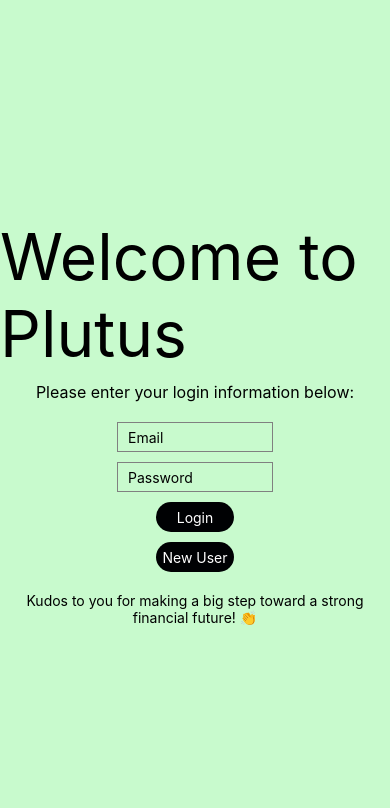
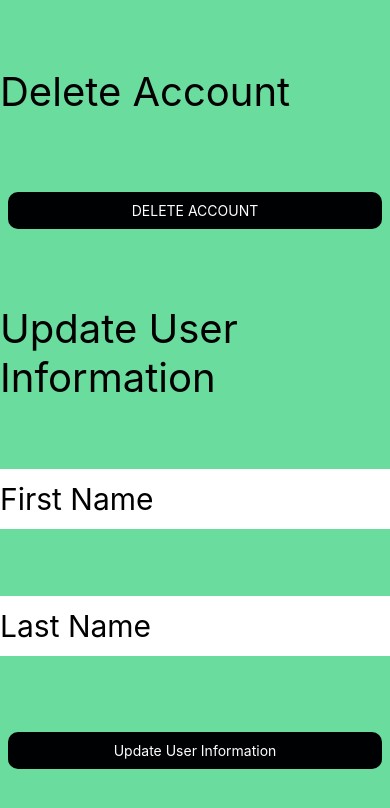
Before and after one commit to KalebHedrick/PlutusFrontEnd, a React Native app in the folder Plutus/: screen /Settings in a window 390 px wide. Shown: the top 808 px of the page. Built offline with nearby package versions, Linux system fonts and the light colour scheme.

Commit message:
settings complete

```diff
--- a/Plutus/App.js
+++ b/Plutus/App.js
@@ -7,6 +7,7 @@ import { HomeScreen } from './screens/homeScreen';
 import { NewUser } from './screens/Account Creation/newUser';
 import ExpenseScreen from './screens/expenseScreen';
 import IncomeScreen from './screens/incomeScreen';
+import SettingsScreen from './screens/settings';
 const Tab = createNativeStackNavigator();
 export default function App() {
   return (
@@ -20,6 +21,7 @@ export default function App() {
         <Tab.Screen name ="New User" component={NewUser} />
         <Tab.Screen name = "Add Expense" component={ExpenseScreen} />
         <Tab.Screen name = "Edit Income" component = {IncomeScreen}/>
+        <Tab.Screen name = "Settings" component = {SettingsScreen}/>
       </Tab.Navigator>
     </NavigationContainer>
 
--- a/Plutus/screens/Landing Page/loginScreen.js
+++ b/Plutus/screens/Landing Page/loginScreen.js
@@ -11,7 +11,8 @@ const Login = ({ navigation }) => {
 //post for login info
     console.log('Email:', email);
     console.log('Password:', password);
-
+localStorage.setItem('email', email)
+localStorage.setItem('password', password)
     fetch(LoginUrl, {
   method: 'POST',
   headers: {
--- a/Plutus/screens/expenseScreen.js
+++ b/Plutus/screens/expenseScreen.js
@@ -1,12 +1,13 @@
 import React, { useState, useEffect } from 'react';
-import { View, Text, TextInput, TouchableOpacity, StyleSheet, FlatList, ScrollView } from 'react-native';
+import { View, Text, TextInput, TouchableOpacity, StyleSheet, FlatList, ScrollView, Picker } from 'react-native';
+let userEmail = localStorage.getItem('email');
 const ExpenseScreen = ({ navigation }) => {
   const [expenseName, setExpenseName] = useState('');
   const [expenseAmount, setExpenseAmount] = useState('');
   const [expenseDate, setExpenseDate] = useState('');
   const [expenseList, setExpenseList] = useState('');
    function retreiveExpenses() {
-    fetch('http://3.17.169.64:3000/expenses/all?email=planwithplutus@gmail.com', {
+    fetch('http://3.17.169.64:3000/expenses/all?email=' + userEmail, {
       method: 'GET',
       headers: {
         Accept: 'application/json',
@@ -43,7 +44,7 @@ const ExpenseScreen = ({ navigation }) => {
     }
 
     const expenseData = {
-      email: 'planwithplutus@gmail.com',
+      email: userEmail,
       amount: parseFloat(expenseAmount),
       currency: 'usd',
       method: 'credit_card', //can be credit_card or debit_card
@@ -80,22 +81,16 @@ const ExpenseScreen = ({ navigation }) => {
 
   return (
     <View style={styles.container}>
-      {/* Top Bar */}
       <View style={styles.topBar}>
         <Text style={styles.viewExpensesText}>View Expenses</Text>
       </View>
+      <View style={{flexDirection:"row", flex:1}}>
+      {/* Top Bar */}
+
 
       {/* Left Section */}
       <View style={styles.leftSection}>
-        <View style={styles.categoryBox}>
-          <Text style={styles.categoryText}>Daily Expenses</Text>
-        </View>
-        <View style={styles.categoryBox}>
-          <Text style={styles.categoryText}>Weekly Expenses</Text>
-        </View>
-        <View style={styles.categoryBox}>
-          <Text style={styles.categoryText}>Monthly Expenses</Text>
-        </View>
+        <TimeComponent/>
       </View>
 
       {/* Right Section */}
@@ -139,6 +134,7 @@ const ExpenseScreen = ({ navigation }) => {
           <ExpenseList data={expenseList}/>
         </View>
       </View>
+      </View>
     </View>
   );
 };
@@ -147,15 +143,15 @@ const ExpenseScreen = ({ navigation }) => {
 const ExpenseList = ({ data, onDeleteItem }) => {
   const ExpenseItem = ({ item }) => (
     <View style={{flexDirection: "column", justifyContent: "space-evenly", borderColor: "#69DC9E", borderWidth: 3, borderRadius: 20}}>
-      <Text style={{fontSize: 30}}>expense type:{item.type}</Text>
-      <Text style={{fontSize: 30}}>expense amount: ${item.amount}</Text>
+      <Text style={{fontSize: 30}}>{item.type}</Text>
+      <Text style={{fontSize: 30}}>amount: ${item.amount}</Text>
       <TouchableOpacity onPress={() => onDeleteItem(item.expenseId)} style={{fontSize: 15, padding:10, alignSelf:"flex-start"}}>
         <Text style={{borderColor: "red", borderWidth: 3, borderRadius: 20}}>Delete</Text>
       </TouchableOpacity>
     </View>
   )
   function onDeleteItem(id) {
-    let deleteURL = 'http://3.17.169.64:3000/expenses/delete?email=planwithplutus@gmail.com&expenseIds=' + id
+    let deleteURL = 'http://3.17.169.64:3000/expenses/delete?email=' + userEmail + '&expenseIds=' + id
     console.log(deleteURL);
     fetch(deleteURL, {
   method: 'DELETE',
@@ -184,13 +180,140 @@ const ExpenseList = ({ data, onDeleteItem }) => {
 
 //END OF EXPENSE LIST CODE
 
+
+const TimeComponent = () => {
+  const [selectedInterval, setSelectedInterval] = useState('Today');
+  const [data, setData] = useState('');
+   const ExpenseItem = ({ item }) => (
+    <View style={{flexDirection: "column", justifyContent: "space-evenly", borderColor: "#000000", borderWidth: 3, borderRadius: 20}}>
+      <Text style={{fontSize: 30}}>{item.type}</Text>
+      <Text style={{fontSize: 30}}>amount ${item.amount}</Text>
+
+    </View>
+  )
+  useEffect(() => {
+
+    // Fetch or generate data based on the selected interval
+    const fetchData = async () => {
+      // Replace this with your logic to fetch data based on the selected interval
+      let newData = [];
+      let today = getTodaysDate();
+      let week = getOneWeekAgo();
+      let month = getOneMonthAgo();
+      switch (selectedInterval) {
+
+        case 'Daily':
+
+         let res =await fetch('http://3.17.169.64:3000/expenses/bydaterange?email=' + userEmail + '&startDate=' + today + '&endDate=' + today,{
+  method: 'GET',
+  headers: {
+    Accept: 'application/json',
+    'Content-Type': 'application/json',
+  },
+})
+newData = await res.json()
+          break;
+        case 'Weekly':
+            let res2 =await fetch('http://3.17.169.64:3000/expenses/bydaterange?email=' + userEmail + '&startDate=' + week + '&endDate=' + today,{
+  method: 'GET',
+  headers: {
+    Accept: 'application/json',
+    'Content-Type': 'application/json',
+  },
+})
+newData = await res2.json()
+
+          break;
+        case 'Monthly':
+           let res3 =await fetch('http://3.17.169.64:3000/expenses/bydaterange?email=' + userEmail + '&startDate=' + month + '&endDate=' + today,{
+  method: 'GET',
+  headers: {
+    Accept: 'application/json',
+    'Content-Type': 'application/json',
+  },
+})
+newData = await res3.json()
+          break;
+        default:
+          break;
+      }
+      setData(newData)
+    };
+
+    fetchData();
+  }, [selectedInterval]);
+  console.log(data);
+  return (
+    <View>
+      {/* Dropdown to select interval */}
+      <Text style={styles.inputTitle}>Select a timeframe</Text>
+      <Picker
+        selectedValue={selectedInterval}
+        onValueChange={(itemValue) => setSelectedInterval(itemValue)}
+        style = {{margin:6, alignSelf: "flex-start"}}
+      >
+        <Picker.Item label="Today" value="Daily" />
+        <Picker.Item label="Last 7 days" value="Weekly" />
+        <Picker.Item label="Last 30 days" value="Monthly" />
+      </Picker>
+
+      {/* FlatList to display data based on the selected interval */}
+     <ScrollView contentContainerStyle={{ flexGrow: 1 }}>
+    <FlatList
+      data={data}
+      extraData={data}
+      keyExtractor={(item) => item.id}
+      renderItem={({ item }) => <ExpenseItem item={item} />}
+      contentContainerStyle={{
+    flexGrow: 1,
+    }}
+    ItemSeparatorComponent={() => (
+              <View style={{ height: 2}} />
+            )}
+    />
+    </ScrollView>
+    </View>
+  );
+};
+//helper date functions
+function getTodaysDate() {
+  const today = new Date();
+  const year = today.getFullYear();
+  const month = String(today.getMonth() + 1).padStart(2, '0');
+  const day = String(today.getDate()).padStart(2, '0');
+
+  return `${year}-${month}-${day}`;
+}
+function getOneWeekAgo() {
+  const today = new Date();
+  const oneWeekAgo = new Date(today);
+  oneWeekAgo.setDate(today.getDate() - 7);
+
+  const year = oneWeekAgo.getFullYear();
+  const month = String(oneWeekAgo.getMonth() + 1).padStart(2, '0');
+  const day = String(oneWeekAgo.getDate()).padStart(2, '0');
+
+  return `${year}-${month}-${day}`;
+}
+function getOneMonthAgo() {
+  const today = new Date();
+  const thirtyDaysAgo = new Date(today);
+  thirtyDaysAgo.setDate(today.getDate() - 30);
+
+  const year = thirtyDaysAgo.getFullYear();
+  const month = String(thirtyDaysAgo.getMonth() + 1).padStart(2, '0');
+  const day = String(thirtyDaysAgo.getDate()).padStart(2, '0');
+
+  return `${year}-${month}-${day}`;
+}
 const styles = StyleSheet.create({
   container: {
     flex: 1,
-    flexDirection: 'row',
+
   },
   topBar: {
-    flex: 1,
+    height: "5%",
+    width: "100%",
     backgroundColor: '#000103',
     justifyContent: 'center',
     alignItems: 'center',
@@ -202,8 +325,7 @@ const styles = StyleSheet.create({
   leftSection: {
     flex: 1,
     backgroundColor: '#69DC9E',
-    justifyContent: 'center',
-    alignItems: 'center',
+
   },
   categoryBox: {
     backgroundColor: '#FFFFFF',
--- a/Plutus/screens/settings.js
+++ b/Plutus/screens/settings.js
@@ -1,12 +1,152 @@
-import React from 'react';
-import { View, Text } from 'react-native';
+import React, { useState } from 'react';
+import { View, Text, TextInput, Button, Alert, TouchableOpacity, StyleSheet } from 'react-native';
+let userEmail = localStorage.getItem('email');
+let userPassword = localStorage.getItem('password');
+const SettingsScreen = ({navigation}) => {
+  const [firstName, setFirstName] = useState('');
+  const [lastName, setLastName] = useState('');
 
-const SettingsScreen = () => {
+  const handleDeleteAccount = () => {
+    Alert.alert(
+      'Are you sure?',
+      'This action is irreversible. Do you really want to delete your account?',
+      [
+        { text: 'Cancel', style: 'cancel' },
+        { text: 'Delete', onPress: () => deleteAccount() },
+      ]
+    );
+  };
+
+  const deleteAccount = async () => {
+    // Implement your logic to delete the account here
+    // This could involve making a DELETE request to your server
+    // and handling the response accordingly
+    // Example:
+    // try {
+    //   const response = await fetch('your-delete-account-endpoint', {
+    //     method: 'DELETE',
+    //     headers: {
+    //       'Authorization': 'Bearer YOUR_ACCESS_TOKEN',
+    //     },
+    //   });
+    //   // Handle the response
+    // } catch (error) {
+    //   console.error('Error deleting account:', error);
+    // }
+    navigation.navigate("Login");
+  };
+
+  const handleUpdateUserInfo = async () => {
+     try {
+      const response = await fetch('http://3.17.169.64:3000/auth/update', {
+         method: 'PUT',
+         headers: {
+        Accept: 'application/json',
+        'Content-Type': 'application/json',
+      },
+         body: JSON.stringify({
+           email: userEmail,
+           password: userPassword,
+           firstName: firstName,
+           lastName: lastName,
+         }),
+       });
+       // Handle the response
+     } catch (error) {
+       console.error('Error updating user information:', error);
+     }
+  };
+
   return (
-    <View>
-      <Text>Settings Screen</Text>
+    <View style = {{flexDirection:"column", justifyContent: "space-evenly", flex: 1, backgroundColor: "#69DC9E"}}>
+      <Text style={{fontSize: 40}}>Delete Account</Text>
+      <TouchableOpacity style={styles.addButton} onPress={() => {handleDeleteAccount()}}>
+            <Text style={styles.addButtonText}>DELETE ACCOUNT</Text>
+          </TouchableOpacity>
+
+      <Text style={{fontSize: 40}}>Update User Information</Text>
+      <TextInput
+        placeholder="First Name"
+        value={firstName}
+        onChangeText={setFirstName}
+        style={{height: 60, fontSize:30, backgroundColor: "white"}}
+      />
+      <TextInput
+        placeholder="Last Name"
+        value={lastName}
+        onChangeText={setLastName}
+        style={{height: 60, fontSize:30, backgroundColor: "white"}}
+      />
+      <TouchableOpacity style={styles.addButton} onPress={() => {handleUpdateUserInfo()}}>
+            <Text style={styles.addButtonText}>Update User Information</Text>
+          </TouchableOpacity>
     </View>
   );
 };
 
 export default SettingsScreen;
+const styles = StyleSheet.create({
+  container: {
+    flex: 1,
+
+  },
+  topBar: {
+    height: "5%",
+    width: "100%",
+    backgroundColor: '#000103',
+    justifyContent: 'center',
+    alignItems: 'center',
+  },
+  viewExpensesText: {
+    color: '#FFFFFF',
+    fontSize: 18,
+  },
+  leftSection: {
+    flex: 1,
+    backgroundColor: '#69DC9E',
+
+  },
+  categoryBox: {
+    backgroundColor: '#FFFFFF',
+    borderRadius: 10,
+    padding: 10,
+    margin: 5,
+  },
+  categoryText: {
+    color: '#000103',
+    fontSize: 16,
+  },
+  rightSection: {
+    flex: 2,
+    padding: 20,
+  },
+  inputSection: {
+    marginBottom: 20,
+  },
+  inputTitle: {
+    fontSize: 18,
+    marginBottom: 10,
+  },
+  input: {
+    height: 40,
+    borderColor: 'gray',
+    borderWidth: 1,
+    marginBottom: 10,
+    paddingLeft: 10,
+  },
+  addButton: {
+    backgroundColor: '#000103',
+    borderRadius: 10,
+    padding: 10,
+    alignItems: 'center',
+    margin: 8
+  },
+  addButtonText: {
+    color: '#FFFFFF',
+  },
+  editSection: {
+    // Placeholder for the edit section
+    // Add your styling as needed
+    flex:1,
+  },
+});
```
Also changed, not shown: Plutus/screens/homeScreen.js (+3 -4 lines).
